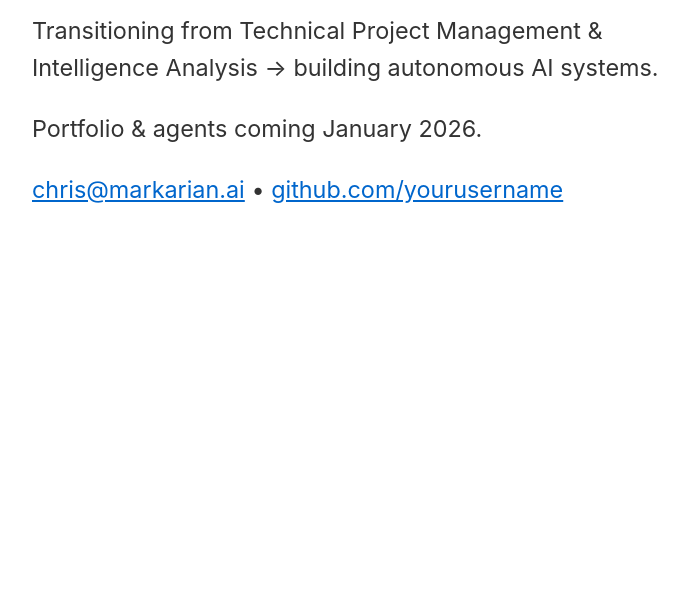
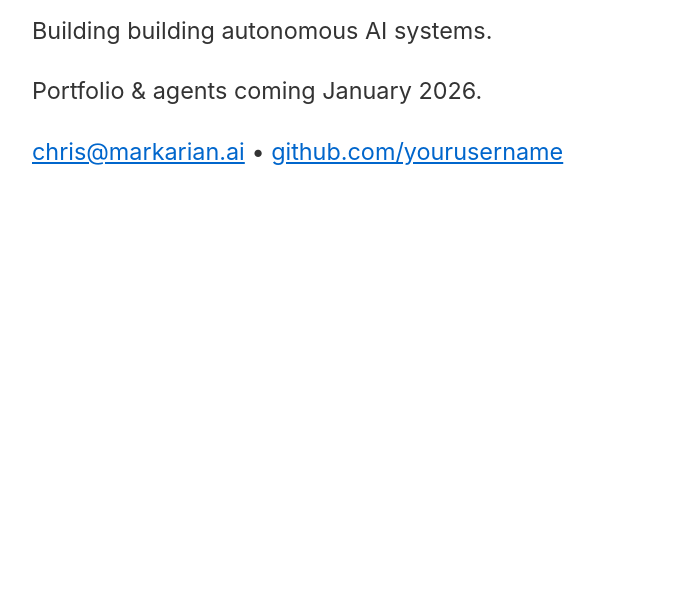
Before and after one commit to chris-markarian/markarian.ai, a plain HTML site: page index.html in a window 1280 px wide. Shown: the part 199-800 px from the top of the page, without its empty margins (283-971 px from the left). Drawn offline with Linux system fonts and the light colour scheme.

Commit message:
Update index.html

```diff
--- a/index.html
+++ b/index.html
@@ -13,7 +13,7 @@
 <body>
   <h1>Chris Markarian</h1>
   <p>AI Engineer</p>
-  <p>Transitioning from Technical Project Management & Intelligence Analysis → building autonomous AI systems.</p>
+  <p>Building building autonomous AI systems.</p>
   <p>Portfolio & agents coming January 2026.</p>
   <p><a href="mailto:chris@markarian.ai">chris@markarian.ai</a> • <a href="https://github.com/yourusername">github.com/yourusername</a></p>
 </body>
```
